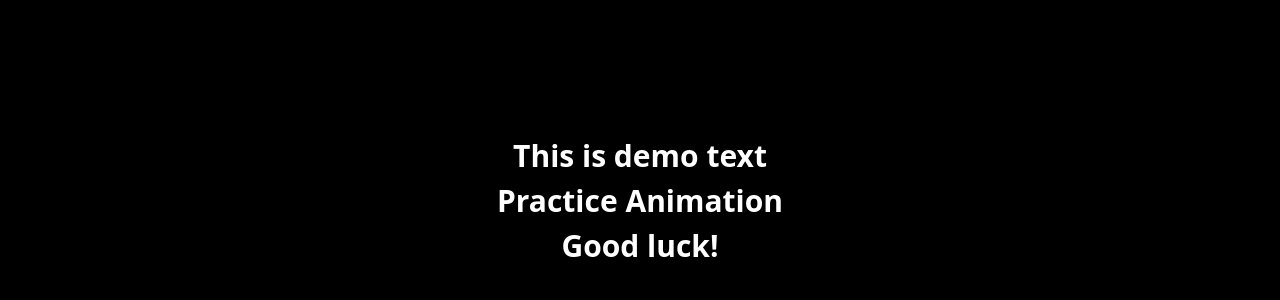
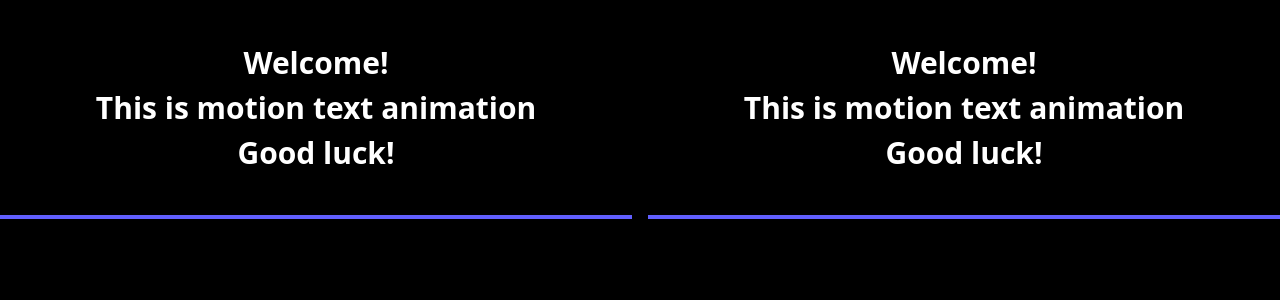
Before and after one commit to rupeshpatil27/React-GSAP-animations, a React (Vite) app in the folder text-animation/: page / in a window 1280 px wide. Shown: the top 300 px of the page. Built offline with nearby package versions, Linux system fonts and the light colour scheme.

Commit message:
add animations

```diff
--- a/text-animation/src/App.jsx
+++ b/text-animation/src/App.jsx
@@ -7,7 +7,7 @@ import gsap from "gsap";
 function App() {
   useGSAP(() => {
     gsap.fromTo(
-      "h1:nth-child(1),h1:nth-child(3)",
+      ".motion-txt h1:nth-child(1),.motion-txt h1:nth-child(3)",
       {
         x: 50,
         opacity: 0,
@@ -21,7 +21,7 @@ function App() {
       }
     );
     gsap.fromTo(
-      "h1:nth-child(2)",
+      ".motion-txt h1:nth-child(2)",
       {
         x: -50,
         opacity: 0,
@@ -31,17 +31,38 @@ function App() {
         opacity: 1,
         stagger: 0.2,
         duration: 1,
-        ease: 'power2.inOut'
+        ease: 'power2.inOut',
       }
     );
   });
 
   return (
     <>
-      <div className="h-100 flex-col flex-center">
+      {/* <div className="h-100 flex-col flex-center">
         <h1>This is demo text</h1>
         <h1>Practice Animation</h1>
         <h1>Good luck!</h1>
+      </div> */}
+
+      <div className="grid grid-cols-2 gap-4">
+        <div className="motion-txt flex-col flex-center">
+
+          {/* <span className="red-200">motion from left right</span> */}
+
+          <h1>Welcome!</h1>
+          <h1>This is motion text animation</h1>
+          <h1>Good luck!</h1>
+        </div>
+        <div className="typewriter-txt flex-col flex-center">
+          <h1>Welcome!</h1>
+          <h1>This is motion text animation</h1>
+          <h1>Good luck!</h1>
+        </div>
+        {/* <div className="motion-txt flex-col flex-center">
+          <h1>Welcome!</h1>
+          <h1>This is motion text animation</h1>
+          <h1>Good luck!</h1>
+        </div> */}
       </div>
     </>
   );
--- a/text-animation/src/index.css
+++ b/text-animation/src/index.css
@@ -13,7 +13,7 @@ body {
 
 @layer utilities {
   .flex-center {
-    @apply flex justify-center items-center;
+    @apply flex justify-center items-center border-b-4 border-indigo-500 p-10;
   }
 }
 
```
